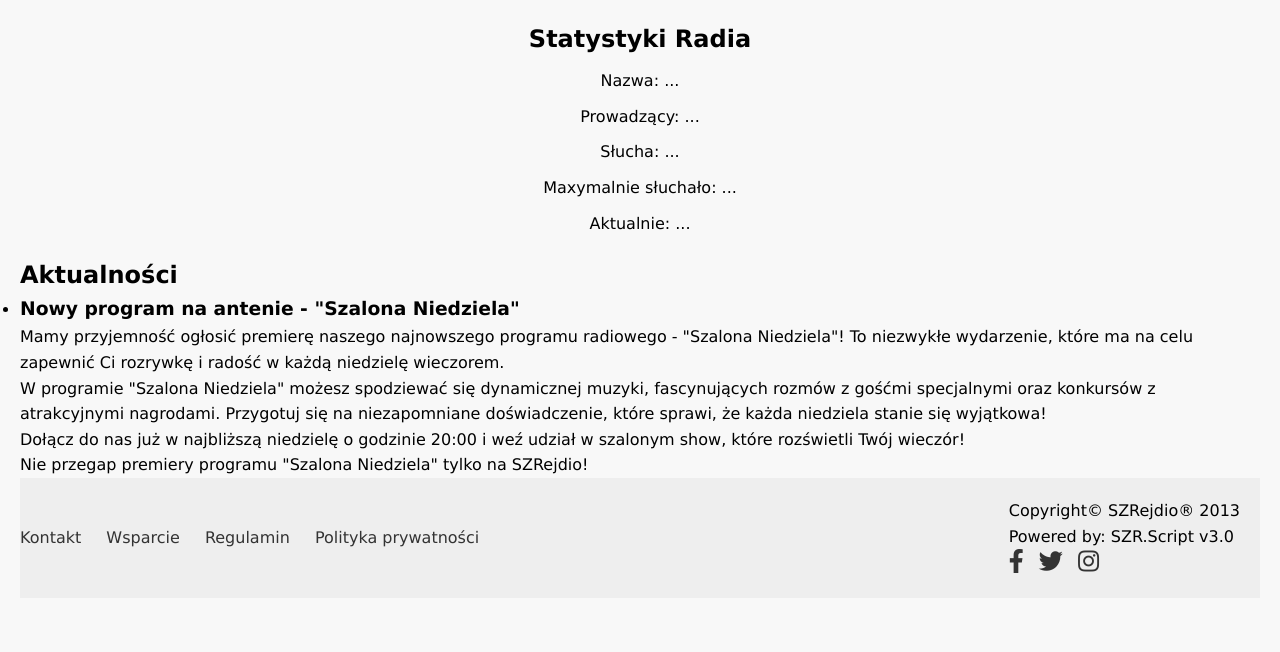
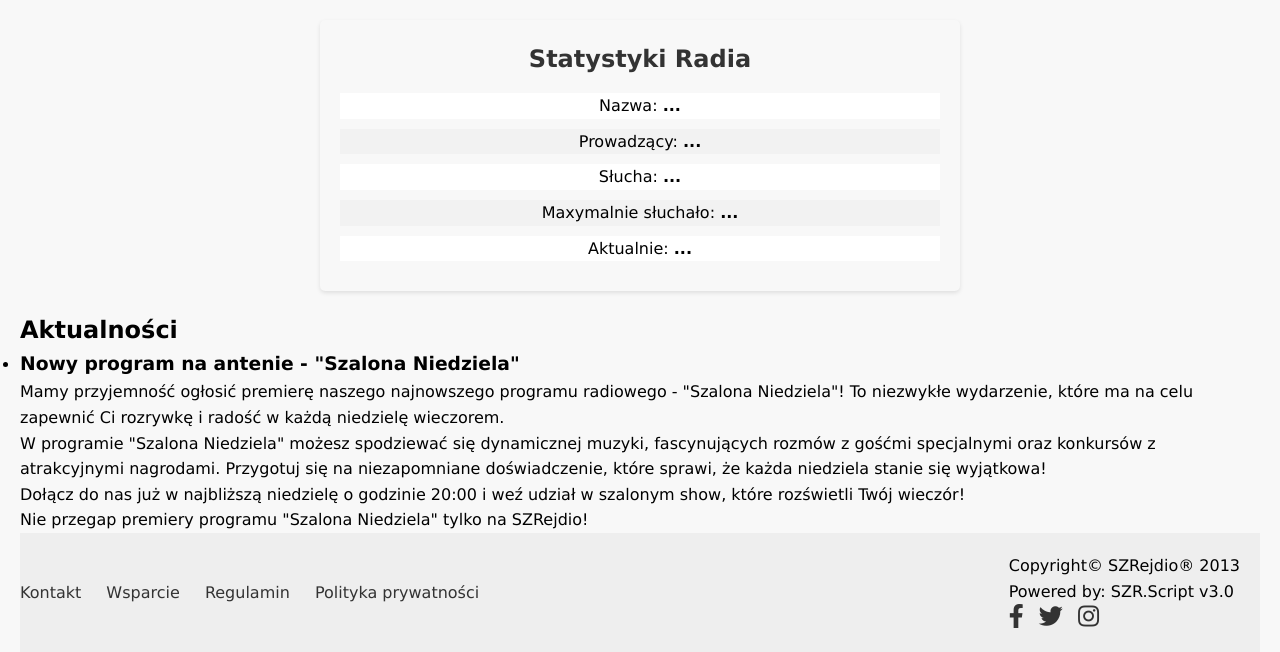
Before and after one commit to Normalius/szrejdio, a PHP site: page / in a window 1280 px wide. Shown: the part 150-802 px from the top of the page. Before the commit the page ends 723 px from the top, so only its background shows below. Run offline with PHP 8.4, Linux system fonts and the light colour scheme.

Commit message:
Update styles.css

```diff
--- a/styles.css
+++ b/styles.css
@@ -224,3 +224,41 @@ footer {
     text-decoration: none;
     cursor: pointer;
 }
+/* CSS */
+.radio-stats {
+    width: 80%;
+    margin: 20px auto;
+    text-align: center;
+    background-color: #f8f8f8;
+    padding: 20px;
+    border-radius: 5px;
+    box-shadow: 0 2px 4px rgba(0, 0, 0, 0.1);
+    max-width: 600px;
+}
+
+.radio-stats h2 {
+    font-size: 24px;
+    margin-bottom: 15px;
+    color: #333;
+}
+
+.radio-stats ul {
+    list-style-type: none;
+    padding: 0;
+}
+
+.radio-stats li {
+    margin-bottom: 10px;
+}
+
+.radio-stats li span {
+    font-weight: bold;
+}
+
+.radio-stats li:nth-child(odd) {
+    background-color: #fff;
+}
+
+.radio-stats li:nth-child(even) {
+    background-color: #f2f2f2;
+}
```
